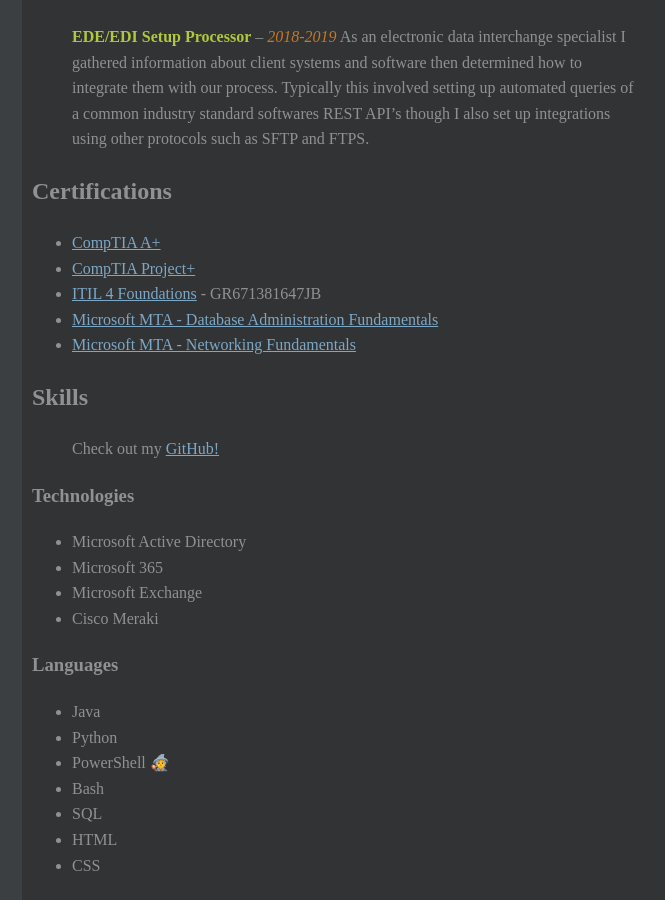
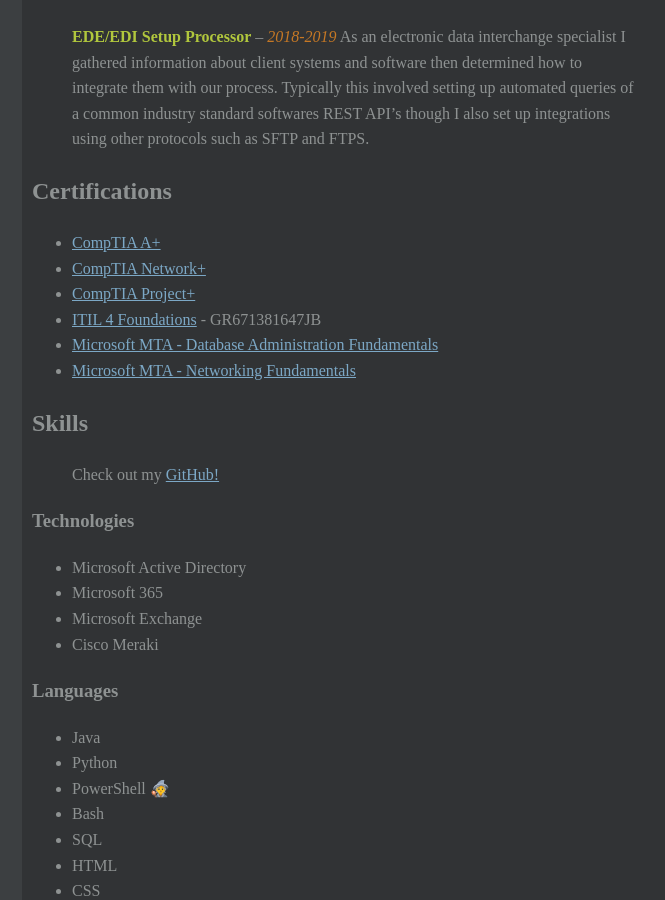
Before and after one commit to noUsernamesLef7/noUsernamesLef7.github.io, a Jekyll site: the page built from index.md, in a window 1280 px wide and 900 px high, scrolled down 778 px. Shown: the whole window, without its empty margins (283-948 px from the left). Built offline with Jekyll 4.4.1, drawn with Linux system fonts in a browser that asks for light colours.

Commit message:
Add net+ cert

```diff
--- a/index.md
+++ b/index.md
@@ -22,6 +22,7 @@ I'm a Salt Lake City based IT professional and Cybersecurity student. I love lea
 
 ## Certifications
 * [CompTIA A+](https://www.credly.com/badges/e7802eab-17bf-46c9-ba62-3c245e82370f/public_url)
+* [CompTIA Network+](https://www.credly.com/badges/dccf5679-036a-449c-ba98-6c30f0c52a48/public_url)
 * [CompTIA Project+](https://www.credly.com/badges/ec26deaa-2dbc-43c6-b7a9-842565966c0b/public_url)
 * [ITIL 4 Foundations](https://www.peoplecert.org/for-corporations/certificate-verification-service) - GR671381647JB
 * [Microsoft MTA - Database Administration Fundamentals](https://www.credly.com/badges/60b6e279-7a98-4b06-8b06-243a697b560f/public_url)
```
